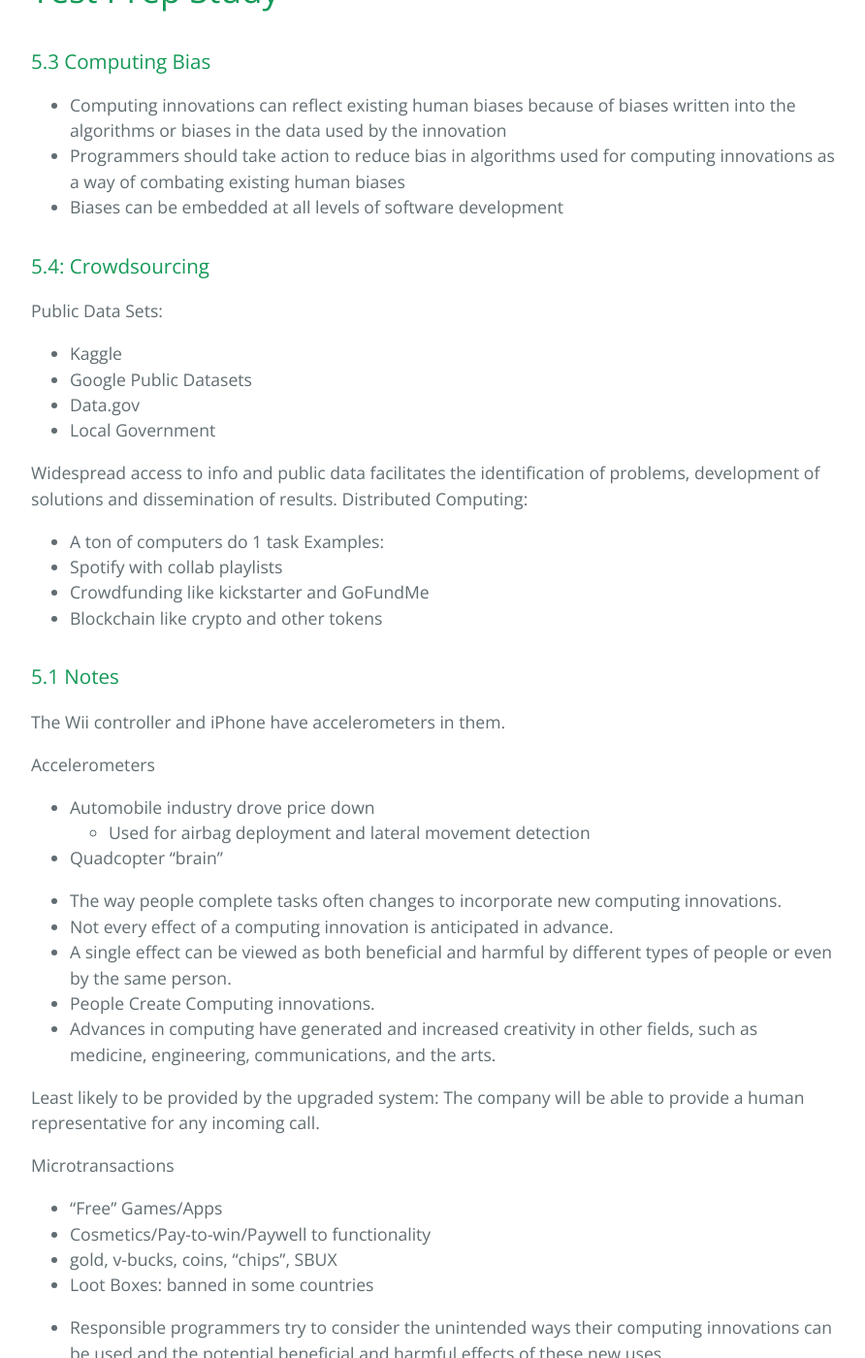
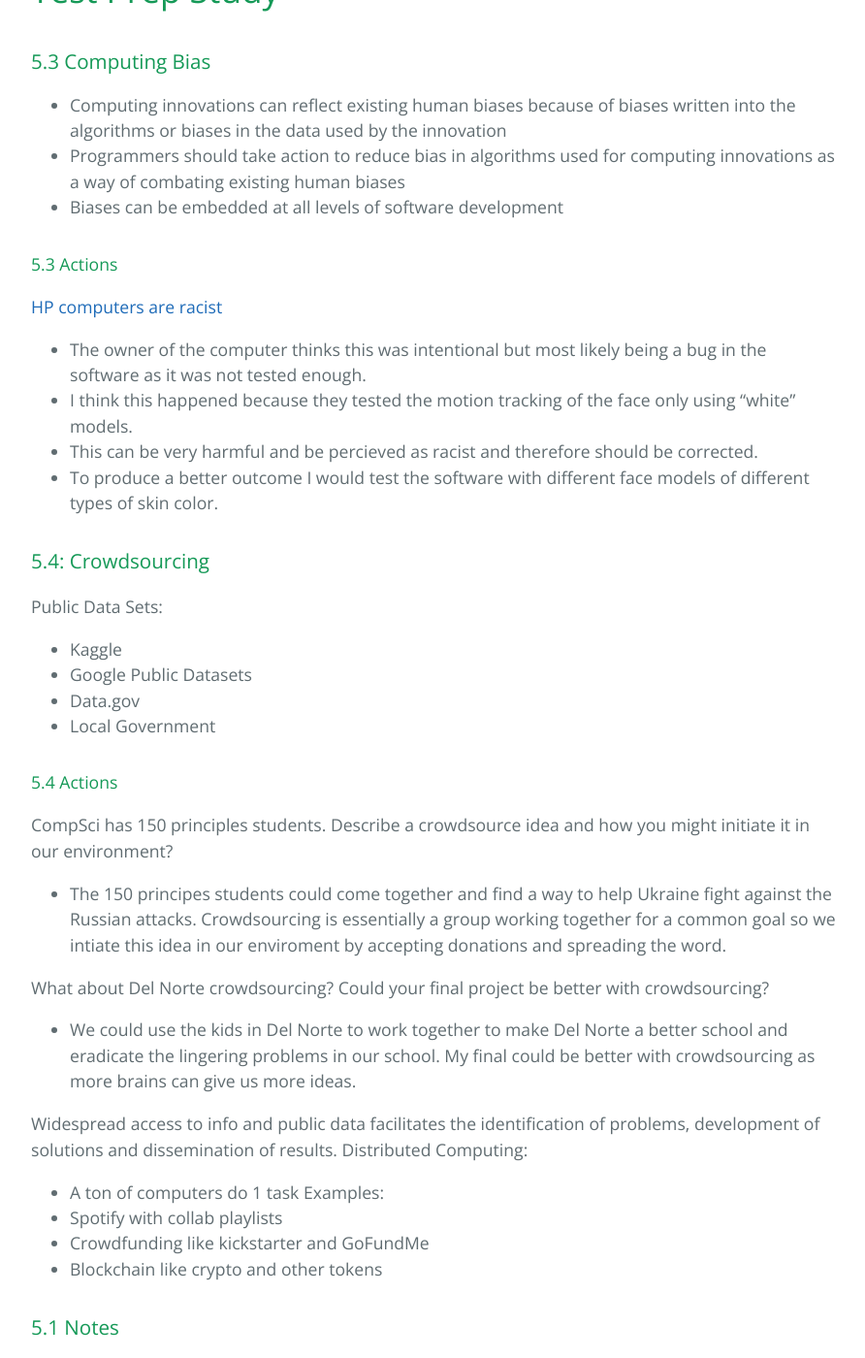
Before and after one commit to GavinYWu/Gavin, a Jekyll site: the page built from Test-Prep-Study.md, in a window 1280 px wide and 1400 px high, scrolled down 405 px. Shown: the whole window at 97% size, without its empty margins (192-1084 px from the left). Built offline with Jekyll 4.4.1, drawn with Linux system fonts in a browser that asks for light colours; some of the changed text lies outside the part shown.

Commit message:
Update Test-Prep-Study.md

```diff
--- a/Test-Prep-Study.md
+++ b/Test-Prep-Study.md
@@ -11,12 +11,26 @@ filename: Test-Prep-Study
 - Programmers should take action to reduce bias in algorithms used for computing innovations as a way of combating existing human biases
 - Biases can be embedded at all levels of software development
 
+#### 5.3 Actions
+[HP computers are racist](https://www.youtube.com/watch?v=t4DT3tQqgRM)
+- The owner of the computer thinks this was intentional but most likely being a bug in the software as it was not tested enough.
+- I think this happened because they tested the motion tracking of the face only using "white" models.
+- This can be very harmful and be percieved as racist and therefore should be corrected.
+- To produce a better outcome I would test the software with different face models of different types of skin color.
+
 ### 5.4: Crowdsourcing
 Public Data Sets:
 - Kaggle
 - Google Public Datasets
 - Data.gov
 - Local Government
+
+#### 5.4 Actions
+CompSci has 150 principles students. Describe a crowdsource idea and how you might initiate it in our environment?
+- The 150 principes students could come together and find a way to help Ukraine fight against the Russian attacks. Crowdsourcing is essentially a group working together for a common goal so we intiate this idea in our enviroment by accepting donations and spreading the word.
+
+What about Del Norte crowdsourcing? Could your final project be better with crowdsourcing?
+- We could use the kids in Del Norte to work together to make Del Norte a better school and eradicate the lingering problems in our school. My final could be better with crowdsourcing as more brains can give us more ideas.
 
 Widespread access to info and public data facilitates the identification of problems, development of solutions and dissemination of results.
 Distributed Computing:
@@ -53,6 +67,7 @@ Microtransactions
 - It is not possible for a programmer to consider all the ways a computing innovation can be used.
 - Rapid sharing of a program or running a program with a large number of users can result in significant impacts beyond the intended purpose or control of the programmer.
 
+### 5.1 Actions
 1. Come up with three of your own Beneficial and corresponding Harmful Effects of Computing
 - Some beneficial effects of computing is that it makes a lot of things easier. By being able to effectively communicate using technology or having greater access to resources you're able to inform yourself more about the world around you. Some of the harmful effects of computing is that you tend to become too reliant on these technologies. This can provoke all sorts of health problems in the future.
 
@@ -79,11 +94,12 @@ Digital Divide
 - Raises issue of equity, access, and influence, both globally and locally
 - Affected by the actions of individuals, organizations, and governments
 
+### 5.2 Actions
 1. How does someone empower themself in a digital world?
 - You can empower yourself in a digital world by staying informed about technologies and using them in your daily life. Being educated and provided with tech will help empower people in a digital environment.
 
-3. How does someone that is empowered help someone that is not empowered? Describe something you could do at Del Norte HS
+2. How does someone that is empowered help someone that is not empowered? Describe something you could do at Del Norte HS
 - Someone that is empowered can help someone that may not be empowered by providing them with a secure network or their devices with them. For example, at Del Norte, I could give my hotspot to people that may not have strong access to the internet so that they could use online services or I can share a device with them.
 
-4. Is paper or red tape blocking digital empowerment? Are there such barriers at Del Norte? Elsewhere?
+3. Is paper or red tape blocking digital empowerment? Are there such barriers at Del Norte? Elsewhere?
 - Redtaping is blocking digital empowerment because it makes people have to follow additional steps in order to access information or technologies. We see this type of thing occurring in many circumstances, not necessarily in just tech. We have similar barriers at Del Norte when we try to connect ourselves to web services through a universal network for students. This field requires a password and other information in order to gain access.
```
